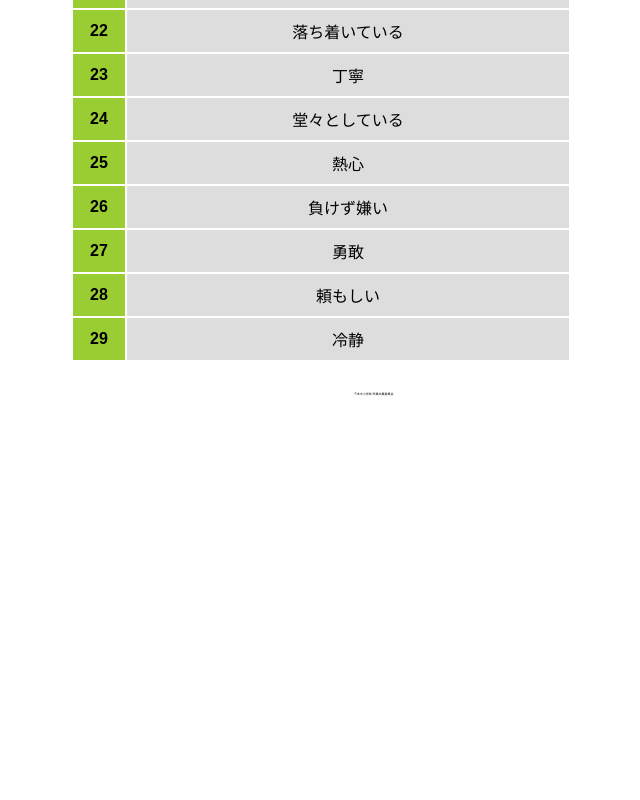
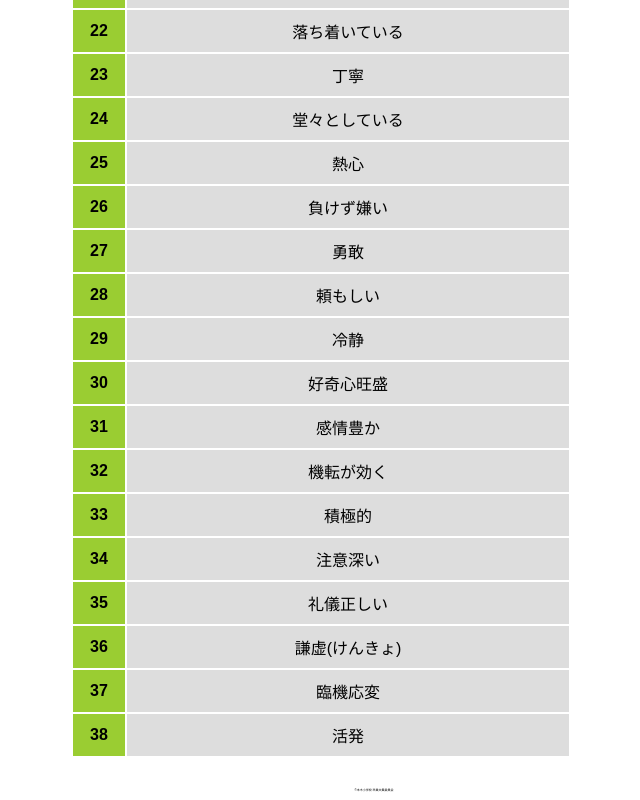
Before and after one commit to Rio-Gunawan/Rio-Gunawan.github.io, a plain HTML site: page index.html in a window 1280 px wide. Shown: the part 1108-1908 px from the top of the page, without its empty margins (319-959 px from the left). Before the commit the page ends 1512 px from the top, so only its background shows below. Drawn offline with Linux system fonts and the light colour scheme.

Commit message:
項目の追加(30~38)

```diff
--- a/index.html
+++ b/index.html
@@ -135,6 +135,42 @@
                     <th>29</th>
                     <td>冷静</td>
                 </tr>
+                <tr>
+                    <th>30</th>
+                    <td>好奇心旺盛</td>
+                </tr>
+                <tr>
+                    <th>31</th>
+                    <td>感情豊か</td>
+                </tr>
+                <tr>
+                    <th>32</th>
+                    <td>機転が効く</td>
+                </tr>
+                <tr>
+                    <th>33</th>
+                    <td>積極的</td>
+                </tr>
+                <tr>
+                    <th>34</th>
+                    <td>注意深い</td>
+                </tr>
+                <tr>
+                    <th>35</th>
+                    <td>礼儀正しい</td>
+                </tr>
+                <tr>
+                    <th>36</th>
+                    <td>謙虚(けんきょ)</td>
+                </tr>
+                <tr>
+                    <th>37</th>
+                    <td>臨機応変</td>
+                </tr>
+                <tr>
+                    <th>38</th>
+                    <td>活発</td>
+                </tr>
         </table>
         <p class="copr">&copy;本木小学校 卒業文集委員会</p>
     </main>
```
